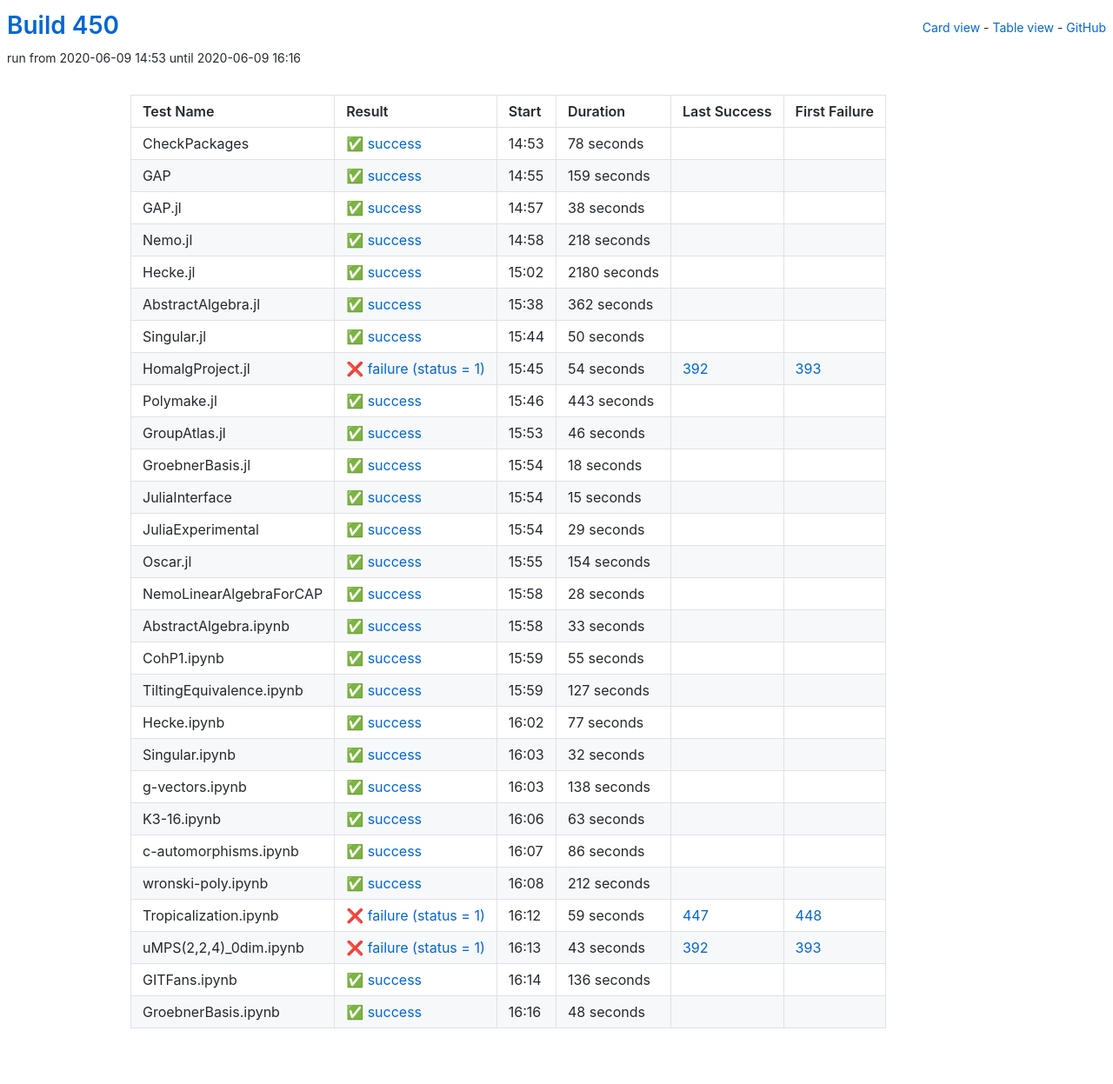
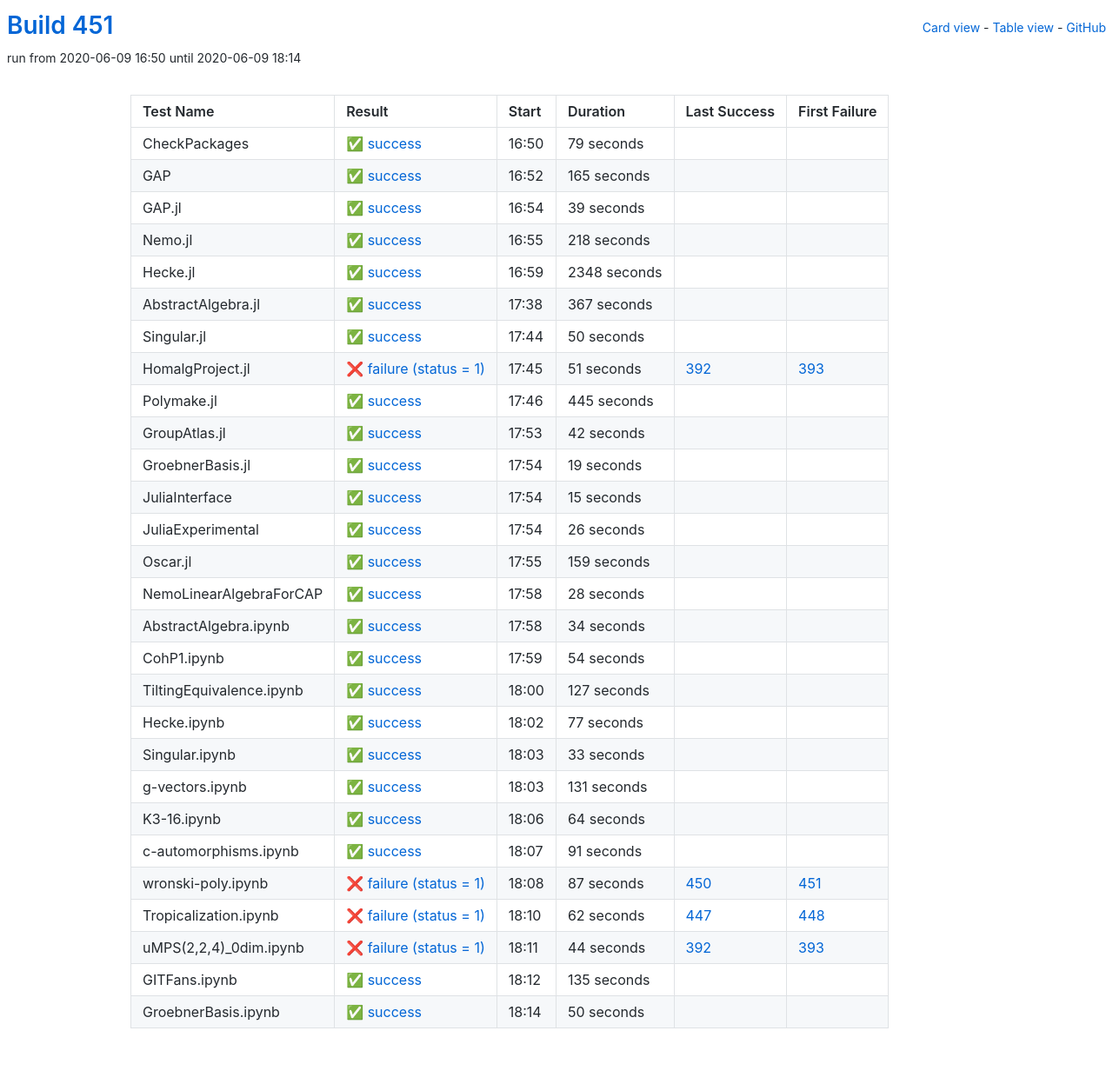
Before and after one commit to oscar-system/oscar-ci-status-1.4, a Jekyll site: the page built from table.html, in a window 1280 px wide. Shown: the whole page at 87% size. Built offline with Jekyll 4.4.1, drawn with Linux system fonts in a browser that asks for light colours.

Commit message:
Build 451

```diff
--- a/_data/ci.yml
+++ b/_data/ci.yml
@@ -1,41 +1,41 @@
-build: 450
-build_url: https://oscarci.mathematik.uni-kl.de/job/oscar-julia-1.4/450/
+build: 451
+build_url: https://oscarci.mathematik.uni-kl.de/job/oscar-julia-1.4/451/
 job: oscar-julia-1.4
 tests:
-- duration: 78
+- duration: 79
   exitcode: 0
   first_failure: false
   first_failure_url: null
   id: checkpackages
   last_success: false
   last_success_url: null
-  log: https://oscarci.mathematik.uni-kl.de/job/oscar-julia-1.4/450/artifact/logs/build-450/CheckPackages.log
+  log: https://oscarci.mathematik.uni-kl.de/job/oscar-julia-1.4/451/artifact/logs/build-451/CheckPackages.log
   name: CheckPackages
-  start: 2020-06-09 14:53
+  start: 2020-06-09 16:50
   status: success
   success: true
-- duration: 159
+- duration: 165
   exitcode: 0
   first_failure: false
   first_failure_url: null
   id: gap
   last_success: false
   last_success_url: null
-  log: https://oscarci.mathematik.uni-kl.de/job/oscar-julia-1.4/450/artifact/logs/build-450/GAP.log
+  log: https://oscarci.mathematik.uni-kl.de/job/oscar-julia-1.4/451/artifact/logs/build-451/GAP.log
   name: GAP
-  start: 2020-06-09 14:55
+  start: 2020-06-09 16:52
   status: success
   success: true
-- duration: 38
+- duration: 39
   exitcode: 0
   first_failure: false
   first_failure_url: null
   id: gap-jl
   last_success: false
   last_success_url: null
-  log: https://oscarci.mathematik.uni-kl.de/job/oscar-julia-1.4/450/artifact/logs/build-450/GAP.jl.log
+  log: https://oscarci.mathematik.uni-kl.de/job/oscar-julia-1.4/451/artifact/logs/build-451/GAP.jl.log
   name: GAP.jl
-  start: 2020-06-09 14:57
+  start: 2020-06-09 16:54
   status: success
   success: true
 - duration: 218
@@ -45,33 +45,33 @@ tests:
   id: nemo-jl
   last_success: false
   last_success_url: null
-  log: https://oscarci.mathematik.uni-kl.de/job/oscar-julia-1.4/450/artifact/logs/build-450/Nemo.jl.log
+  log: https://oscarci.mathematik.uni-kl.de/job/oscar-julia-1.4/451/artifact/logs/build-451/Nemo.jl.log
   name: Nemo.jl
-  start: 2020-06-09 14:58
+  start: 2020-06-09 16:55
   status: success
   success: true
-- duration: 2180
+- duration: 2348
   exitcode: 0
   first_failure: false
   first_failure_url: null
   id: hecke-jl
   last_success: false
   last_success_url: null
-  log: https://oscarci.mathematik.uni-kl.de/job/oscar-julia-1.4/450/artifact/logs/build-450/Hecke.jl.log
+  log: https://oscarci.mathematik.uni-kl.de/job/oscar-julia-1.4/451/artifact/logs/build-451/Hecke.jl.log
   name: Hecke.jl
-  start: 2020-06-09 15:02
+  start: 2020-06-09 16:59
   status: success
   success: true
-- duration: 362
+- duration: 367
   exitcode: 0
   first_failure: false
   first_failure_url: null
   id: abstractalgebra-jl
   last_success: false
   last_success_url: null
-  log: https://oscarci.mathematik.uni-kl.de/job/oscar-julia-1.4/450/artifact/logs/build-450/AbstractAlgebra.jl.log
+  log: https://oscarci.mathematik.uni-kl.de/job/oscar-julia-1.4/451/artifact/logs/build-451/AbstractAlgebra.jl.log
   name: AbstractAlgebra.jl
-  start: 2020-06-09 15:38
+  start: 2020-06-09 17:38
   status: success
   success: true
 - duration: 50
@@ -81,57 +81,57 @@ tests:
   id: singular-jl
   last_success: false
   last_success_url: null
-  log: https://oscarci.mathematik.uni-kl.de/job/oscar-julia-1.4/450/artifact/logs/build-450/Singular.jl.log
+  log: https://oscarci.mathematik.uni-kl.de/job/oscar-julia-1.4/451/artifact/logs/build-451/Singular.jl.log
   name: Singular.jl
-  start: 2020-06-09 15:44
+  start: 2020-06-09 17:44
   status: success
   success: true
-- duration: 54
+- duration: 51
   exitcode: 1
   first_failure: 393
   first_failure_url: https://oscarci.mathematik.uni-kl.de/job/oscar-julia-1.4/393/
   id: homalgproject-jl
   last_success: 392
   last_success_url: https://oscarci.mathematik.uni-kl.de/job/oscar-julia-1.4/392/
-  log: https://oscarci.mathematik.uni-kl.de/job/oscar-julia-1.4/450/artifact/logs/build-450/HomalgProject.jl.log
+  log: https://oscarci.mathematik.uni-kl.de/job/oscar-julia-1.4/451/artifact/logs/build-451/HomalgProject.jl.log
   name: HomalgProject.jl
-  start: 2020-06-09 15:45
+  start: 2020-06-09 17:45
   status: failure
   success: false
-- duration: 443
+- duration: 445
   exitcode: 0
   first_failure: false
   first_failure_url: null
   id: polymake-jl
   last_success: false
   last_success_url: null
-  log: https://oscarci.mathematik.uni-kl.de/job/oscar-julia-1.4/450/artifact/logs/build-450/Polymake.jl.log
+  log: https://oscarci.mathematik.uni-kl.de/job/oscar-julia-1.4/451/artifact/logs/build-451/Polymake.jl.log
   name: Polymake.jl
-  start: 2020-06-09 15:46
+  start: 2020-06-09 17:46
   status: success
   success: true
-- duration: 46
+- duration: 42
   exitcode: 0
   first_failure: false
   first_failure_url: null
   id: groupatlas-jl
   last_success: false
   last_success_url: null
-  log: https://oscarci.mathematik.uni-kl.de/job/oscar-julia-1.4/450/artifact/logs/build-450/GroupAtlas.jl.log
+  log: https://oscarci.mathematik.uni-kl.de/job/oscar-julia-1.4/451/artifact/logs/build-451/GroupAtlas.jl.log
   name: GroupAtlas.jl
-  start: 2020-06-09 15:53
+  start: 2020-06-09 17:53
   status: success
   success: true
-- duration: 18
+- duration: 19
   exitcode: 0
   first_failure: false
   first_failure_url: null
   id: groebnerbasis-jl
   last_success: false
   last_success_url: null
-  log: https://oscarci.mathematik.uni-kl.de/job/oscar-julia-1.4/450/artifact/logs/build-450/GroebnerBasis.jl.log
+  log: https://oscarci.mathematik.uni-kl.de/job/oscar-julia-1.4/451/artifact/logs/build-451/GroebnerBasis.jl.log
   name: GroebnerBasis.jl
-  start: 2020-06-09 15:54
+  start: 2020-06-09 17:54
   status: success
   success: true
 - duration: 15
@@ -141,33 +141,33 @@ tests:
   id: juliainterface
   last_success: false
   last_success_url: null
-  log: https://oscarci.mathematik.uni-kl.de/job/oscar-julia-1.4/450/artifact/logs/build-450/JuliaInterface.log
+  log: https://oscarci.mathematik.uni-kl.de/job/oscar-julia-1.4/451/artifact/logs/build-451/JuliaInterface.log
   name: JuliaInterface
-  start: 2020-06-09 15:54
+  start: 2020-06-09 17:54
   status: success
   success: true
-- duration: 29
+- duration: 26
   exitcode: 0
   first_failure: false
   first_failure_url: null
   id: juliaexperimental
   last_success: false
   last_success_url: null
-  log: https://oscarci.mathematik.uni-kl.de/job/oscar-julia-1.4/450/artifact/logs/build-450/JuliaExperimental.log
+  log: https://oscarci.mathematik.uni-kl.de/job/oscar-julia-1.4/451/artifact/logs/build-451/JuliaExperimental.log
   name: JuliaExperimental
-  start: 2020-06-09 15:54
+  start: 2020-06-09 17:54
   status: success
   success: true
-- duration: 154
+- duration: 159
   exitcode: 0
   first_failure: false
   first_failure_url: null
   id: oscar-jl
   last_success: false
   last_success_url: null
-  log: https://oscarci.mathematik.uni-kl.de/job/oscar-julia-1.4/450/artifact/logs/build-450/Oscar.jl.log
+  log: https://oscarci.mathematik.uni-kl.de/job/oscar-julia-1.4/451/artifact/logs/build-451/Oscar.jl.log
   name: Oscar.jl
-  start: 2020-06-09 15:55
+  start: 2020-06-09 17:55
   status: success
   success: true
 - duration: 28
@@ -177,33 +177,33 @@ tests:
   id: nemolinearalgebraforcap
   last_success: false
   last_success_url: null
-  log: https://oscarci.mathematik.uni-kl.de/job/oscar-julia-1.4/450/artifact/logs/build-450/NemoLinearAlgebraForCAP.log
+  log: https://oscarci.mathematik.uni-kl.de/job/oscar-julia-1.4/451/artifact/logs/build-451/NemoLinearAlgebraForCAP.log
   name: NemoLinearAlgebraForCAP
-  start: 2020-06-09 15:58
+  start: 2020-06-09 17:58
   status: success
   success: true
-- duration: 33
+- duration: 34
   exitcode: 0
   first_failure: false
   first_failure_url: null
   id: abstractalgebra-ipynb
   last_success: false
   last_success_url: null
-  log: https://oscarci.mathematik.uni-kl.de/job/oscar-julia-1.4/450/artifact/logs/build-450/AbstractAlgebra.ipynb.log
+  log: https://oscarci.mathematik.uni-kl.de/job/oscar-julia-1.4/451/artifact/logs/build-451/AbstractAlgebra.ipynb.log
   name: AbstractAlgebra.ipynb
-  start: 2020-06-09 15:58
+  start: 2020-06-09 17:58
   status: success
   success: true
-- duration: 55
+- duration: 54
   exitcode: 0
   first_failure: false
   first_failure_url: null
   id: cohp1-ipynb
   last_success: false
   last_success_url: null
-  log: https://oscarci.mathematik.uni-kl.de/job/oscar-julia-1.4/450/artifact/logs/build-450/CohP1.ipynb.log
+  log: https://oscarci.mathematik.uni-kl.de/job/oscar-julia-1.4/451/artifact/logs/build-451/CohP1.ipynb.log
   name: CohP1.ipynb
-  start: 2020-06-09 15:59
+  start: 2020-06-09 17:59
   status: success
   success: true
 - duration: 127
@@ -213,9 +213,9 @@ tests:
   id: tiltingequivalence-ipynb
   last_success: false
   last_success_url: null
-  log: https://oscarci.mathematik.uni-kl.de/job/oscar-julia-1.4/450/artifact/logs/build-450/TiltingEquivalence.ipynb.log
+  log: https://oscarci.mathematik.uni-kl.de/job/oscar-julia-1.4/451/artifact/logs/build-451/TiltingEquivalence.ipynb.log
   name: TiltingEquivalence.ipynb
-  start: 2020-06-09 15:59
+  start: 2020-06-09 18:00
   status: success
   success: true
 - duration: 77
@@ -225,116 +225,116 @@ tests:
   id: hecke-ipynb
   last_success: false
   last_success_url: null
-  log: https://oscarci.mathematik.uni-kl.de/job/oscar-julia-1.4/450/artifact/logs/build-450/Hecke.ipynb.log
+  log: https://oscarci.mathematik.uni-kl.de/job/oscar-julia-1.4/451/artifact/logs/build-451/Hecke.ipynb.log
   name: Hecke.ipynb
-  start: 2020-06-09 16:02
+  start: 2020-06-09 18:02
   status: success
   success: true
-- duration: 32
+- duration: 33
   exitcode: 0
   first_failure: false
   first_failure_url: null
   id: singular-ipynb
   last_success: false
   last_success_url: null
-  log: https://oscarci.mathematik.uni-kl.de/job/oscar-julia-1.4/450/artifact/logs/build-450/Singular.ipynb.log
+  log: https://oscarci.mathematik.uni-kl.de/job/oscar-julia-1.4/451/artifact/logs/build-451/Singular.ipynb.log
   name: Singular.ipynb
-  start: 2020-06-09 16:03
+  start: 2020-06-09 18:03
   status: success
   success: true
-- duration: 138
+- duration: 131
   exitcode: 0
   first_failure: false
   first_failure_url: null
   id: g-vectors-ipynb
   last_success: false
   last_success_url: null
-  log: https://oscarci.mathematik.uni-kl.de/job/oscar-julia-1.4/450/artifact/logs/build-450/g-vectors.ipynb.log
+  log: https://oscarci.mathematik.uni-kl.de/job/oscar-julia-1.4/451/artifact/logs/build-451/g-vectors.ipynb.log
   name: g-vectors.ipynb
-  start: 2020-06-09 16:03
+  start: 2020-06-09 18:03
   status: success
   success: true
-- duration: 63
+- duration: 64
   exitcode: 0
   first_failure: false
   first_failure_url: null
   id: k3-16-ipynb
   last_success: false
   last_success_url: null
-  log: https://oscarci.mathematik.uni-kl.de/job/oscar-julia-1.4/450/artifact/logs/build-450/K3-16.ipynb.log
+  log: https://oscarci.mathematik.uni-kl.de/job/oscar-julia-1.4/451/artifact/logs/build-451/K3-16.ipynb.log
   name: K3-16.ipynb
-  start: 2020-06-09 16:06
+  start: 2020-06-09 18:06
   status: success
   success: true
-- duration: 86
+- duration: 91
   exitcode: 0
   first_failure: false
   first_failure_url: null
   id: c-automorphisms-ipynb
   last_success: false
   last_success_url: null
-  log: https://oscarci.mathematik.uni-kl.de/job/oscar-julia-1.4/450/artifact/logs/build-450/c-automorphisms.ipynb.log
+  log: https://oscarci.mathematik.uni-kl.de/job/oscar-julia-1.4/451/artifact/logs/build-451/c-automorphisms.ipynb.log
   name: c-automorphisms.ipynb
-  start: 2020-06-09 16:07
+  start: 2020-06-09 18:07
   status: success
   success: true
-- duration: 212
-  exitcode: 0
-  first_failure: false
-  first_failure_url: null
+- duration: 87
+  exitcode: 1
+  first_failure: 451
+  first_failure_url: https://oscarci.mathematik.uni-kl.de/job/oscar-julia-1.4/451/
   id: wronski-poly-ipynb
-  last_success: false
-  last_success_url: null
-  log: https://oscarci.mathematik.uni-kl.de/job/oscar-julia-1.4/450/artifact/logs/build-450/wronski-poly.ipynb.log
+  last_success: 450
+  last_success_url: https://oscarci.mathematik.uni-kl.de/job/oscar-julia-1.4/450/
+  log: https://oscarci.mathematik.uni-kl.de/job/oscar-julia-1.4/451/artifact/logs/build-451/wronski-poly.ipynb.log
   name: wronski-poly.ipynb
-  start: 2020-06-09 16:08
-  status: success
-  success: true
-- duration: 59
+  start: 2020-06-09 18:08
+  status: failure
+  success: false
+- duration: 62
   exitcode: 1
   first_failure: 448
   first_failure_url: https://oscarci.mathematik.uni-kl.de/job/oscar-julia-1.4/448/
   id: tropicalization-ipynb
   last_success: 447
   last_success_url: https://oscarci.mathematik.uni-kl.de/job/oscar-julia-1.4/447/
-  log: https://oscarci.mathematik.uni-kl.de/job/oscar-julia-1.4/450/artifact/logs/build-450/Tropicalization.ipynb.log
+  log: https://oscarci.mathematik.uni-kl.de/job/oscar-julia-1.4/451/artifact/logs/build-451/Tropicalization.ipynb.log
   name: Tropicalization.ipynb
-  start: 2020-06-09 16:12
+  start: 2020-06-09 18:10
   status: failure
   success: false
-- duration: 43
+- duration: 44
   exitcode: 1
   first_failure: 393
   first_failure_url: https://oscarci.mathematik.uni-kl.de/job/oscar-julia-1.4/393/
   id: umps-2-2-4-0dim-ipynb
   last_success: 392
   last_success_url: https://oscarci.mathematik.uni-kl.de/job/oscar-julia-1.4/392/
-  log: https://oscarci.mathematik.uni-kl.de/job/oscar-julia-1.4/450/artifact/logs/build-450/uMPS-2-2-4-_0dim.ipynb.log
+  log: https://oscarci.mathematik.uni-kl.de/job/oscar-julia-1.4/451/artifact/logs/build-451/uMPS-2-2-4-_0dim.ipynb.log
   name: uMPS(2,2,4)_0dim.ipynb
-  start: 2020-06-09 16:13
+  start: 2020-06-09 18:11
   status: failure
   success: false
-- duration: 136
+- duration: 135
   exitcode: 0
   first_failure: false
   first_failure_url: null
   id: gitfans-ipynb
   last_success: false
   last_success_url: null
-  log: https://oscarci.mathematik.uni-kl.de/job/oscar-julia-1.4/450/artifact/logs/build-450/GITFans.ipynb.log
+  log: https://oscarci.mathematik.uni-kl.de/job/oscar-julia-1.4/451/artifact/logs/build-451/GITFans.ipynb.log
   name: GITFans.ipynb
-  start: 2020-06-09 16:14
+  start: 2020-06-09 18:12
   status: success
   success: true
-- duration: 48
+- duration: 50
   exitcode: 0
   first_failure: false
   first_failure_url: null
   id: groebnerbasis-ipynb
   last_success: false
   last_success_url: null
-  log: https://oscarci.mathematik.uni-kl.de/job/oscar-julia-1.4/450/artifact/logs/build-450/GroebnerBasis.ipynb.log
+  log: https://oscarci.mathematik.uni-kl.de/job/oscar-julia-1.4/451/artifact/logs/build-451/GroebnerBasis.ipynb.log
   name: GroebnerBasis.ipynb
-  start: 2020-06-09 16:16
+  start: 2020-06-09 18:14
   status: success
   success: true
```
Also changed, not shown: README.md.
